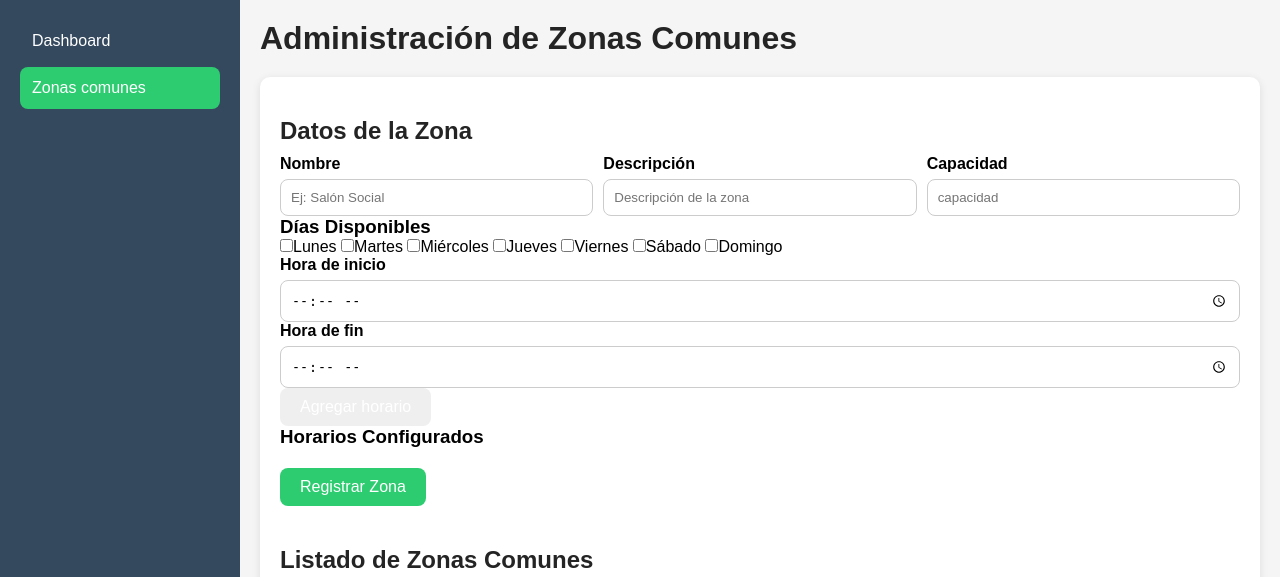
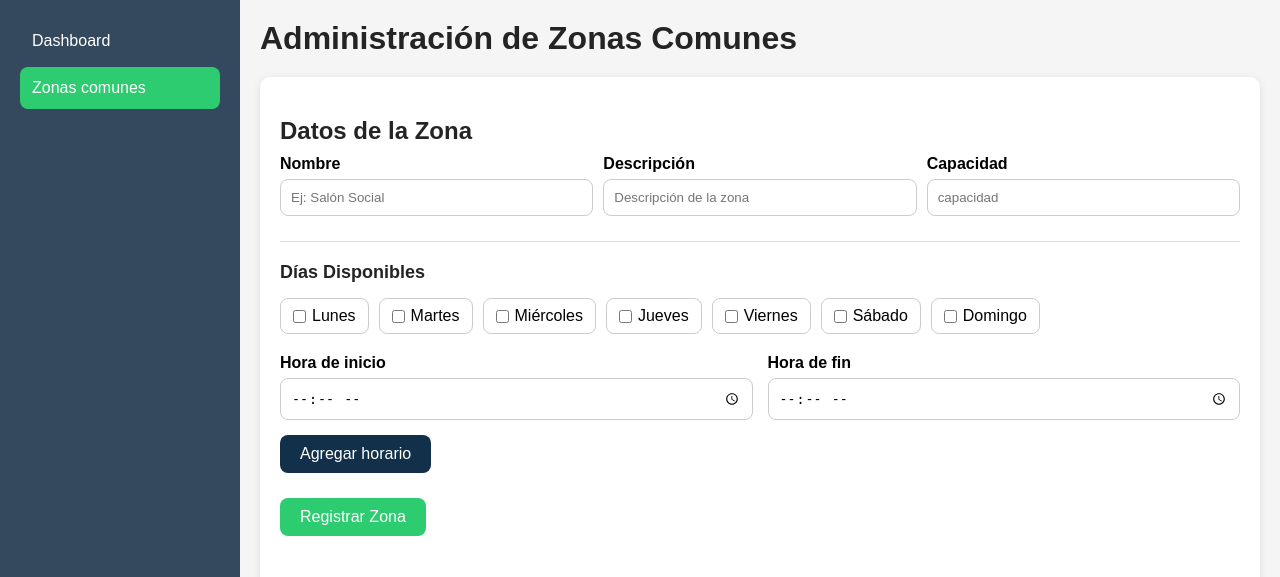
Before and after one commit to AndresFelipeRiveraCalle/proyecto-convivium, a PHP site: page /proyecto-convivium/zonas/index.php in a window 1280 px wide. Shown: the part 70-647 px from the top of the page. Run offline with PHP 8.4, Linux system fonts and the light colour scheme; data that the repository does not hold is empty.

Commit message:
Ajuste CRUD zonas comunes y estilización algunas funcionalidades

```diff
--- a/assets/css/zonas.css
+++ b/assets/css/zonas.css
@@ -140,6 +140,61 @@ h2 {
     gap: 20px;
 }
 
+/* DISPONIBILIDAD DE LA ZONA */
+.disponibilidad {
+    margin-top: 25px;
+    padding-top: 20px;
+    border-top: 1px solid #ddd;
+}
+
+.disponibilidad h3 {
+    font-size: 18px;
+    color: #242424;
+    margin-bottom: 15px;
+}
+
+/* DÍAS DE LA SEMANA */
+.dias-semana {
+    display: flex;
+    flex-wrap: wrap;
+    gap: 10px;
+    margin-bottom: 20px;
+}
+
+.dias-semana label {
+    display: flex;
+    align-items: center;
+    gap: 6px;
+    padding: 8px 12px;
+    border: 1px solid #ccc;
+    border-radius: 8px;
+    cursor: pointer;
+    background: #fff;
+    transition: .3s;
+}
+
+.dias-semana label:hover {
+    border-color: #2ecc71;
+    background: #f0fff6;
+}
+
+.dias-semana input[type="checkbox"] {
+    cursor: pointer;
+    accent-color: #2ecc71;
+}
+
+/* FORMULARIO DE HORARIO */
+.horario-form {
+    display: flex;
+    gap: 15px;
+    flex-wrap: wrap;
+    margin-bottom: 15px;
+}
+
+.horario-form .form-group {
+    min-width: 200px;
+}
+
 /* BOTONES DEL FORMULARIO */
 .btn {
     padding: 10px 20px;
@@ -169,6 +224,49 @@ h2 {
 .btn-cancelar:hover{
     background: #89918c;
     transform: translateY(-2px);
+}
+
+/* BOTÓN AGREGAR HORARIO */
+.btn-secundario {
+    background: #12304A;
+}
+
+.btn-secundario:hover {
+    background: #1b4a70;
+    transform: translateY(-2px);
+}
+
+/* HORARIOS CONFIGURADOS */
+.horarios-configurados {
+    margin-top: 25px;
+}
+
+.horario-visual {
+    display: flex;
+    align-items: center;
+    justify-content: space-between;
+    gap: 15px;
+    padding: 10px 15px;
+    margin-bottom: 8px;
+    background: #f0f1f3;
+    border: 1px solid #ddd;
+    border-radius: 8px;
+}
+
+.horario-visual button {
+    padding: 6px 12px;
+    border: none;
+    border-radius: 6px;
+    background: #e77676;
+    color: white;
+    cursor: pointer;
+    font-family: inherit;
+    transition: .3s;
+}
+
+.horario-visual button:hover {
+    background: #e95454;
+    transform: translateY(-1px);
 }
 
 /* MENSAJES DE CONFIRMACIÓN (ÉXITO - ERROR)*/
--- a/assets/js/zonas.js
+++ b/assets/js/zonas.js
@@ -45,6 +45,12 @@ const btnAgregarHorario = document.querySelector('#btn-agregar-horario');
 // Contenedor donde se mostrarán visualmente los horarios configurados
 const horariosConfigurados = document.querySelector('#horarios-configurados');
 
+// Identificar el título de horarios configurados
+const tituloHorarios = document.querySelector('#titulo-horarios');
+
+// Ocultar inicialmente el título
+tituloHorarios.style.display = 'none';
+
 // Contenedor donde se almacenarán los inputs ocultos para PHP
 const horariosInputs = document.querySelector('#horarios-inputs');
 
@@ -71,6 +77,22 @@ const nombresDias = {
     7: 'Domingo'
 };
 
+// Cargar los horarios existentes cuando se está editando una zona
+if (typeof horariosExistentes !== 'undefined' && horariosExistentes.length > 0) {
+
+    horariosExistentes.forEach((horario) => {
+
+        horariosAgregados.push({
+            dia_semana: Number(horario.dia_semana),
+            hora_inicio: horario.hora_inicio.substring(0, 5),
+            hora_fin: horario.hora_fin.substring(0, 5)
+        });
+    });
+
+    // Mostrar los horarios existentes
+    actualizarHorarios();
+}
+
 // Función actualizarHorarios
 // Toma lo que actualmente existe en horariosAgregados y reconstruir la parte visual y los input hidden.
 function actualizarHorarios() {
@@ -84,6 +106,13 @@ function actualizarHorarios() {
 
     // Eliminar los inputs ocultos anteriores
     horariosInputs.innerHTML = '';
+
+    // Mostrar u ocultar el título según existan horarios configurados
+    if (horariosAgregados.length === 0) {
+        tituloHorarios.style.display = 'none';
+    } else {
+        tituloHorarios.style.display = 'block';
+    }
 
     // Recorrer los horarios agregados
     horariosAgregados.forEach((horario, indice) => {
--- a/zonas/index.php
+++ b/zonas/index.php
@@ -84,6 +84,9 @@ if (isset($_GET['id_editar']) && !empty($_GET['id_editar'])) {
     <meta name="viewport" content="width=device-width, initial-scale=1.0">
     <title>Zonas Comunes</title>
     <link rel="stylesheet" href="../assets/css/zonas.css">
+    <script>
+        const horariosExistentes = <?= json_encode($horarios ?? []) ?>;
+    </script>
     <script src="../assets/js/zonas.js" defer></script>
 </head>
 
@@ -203,7 +206,7 @@ if (isset($_GET['id_editar']) && !empty($_GET['id_editar'])) {
                         </button>
 
                         <div id="horarios-configurados" class="horarios-configurados"> <!-- Mostrar visualmente los horarios al usuario -->
-                            <h3>Horarios Configurados</h3>
+                            <h3 id="titulo-horarios">Horarios Configurados</h3>
                         </div>
                         <div id="horarios-inputs"></div> <!-- Contener los Inputs hidden que posteriormente recibirá PHP -->
                     </div>
```
Also changed, not shown: zonas/actualizar.php (+71 -5 lines).
